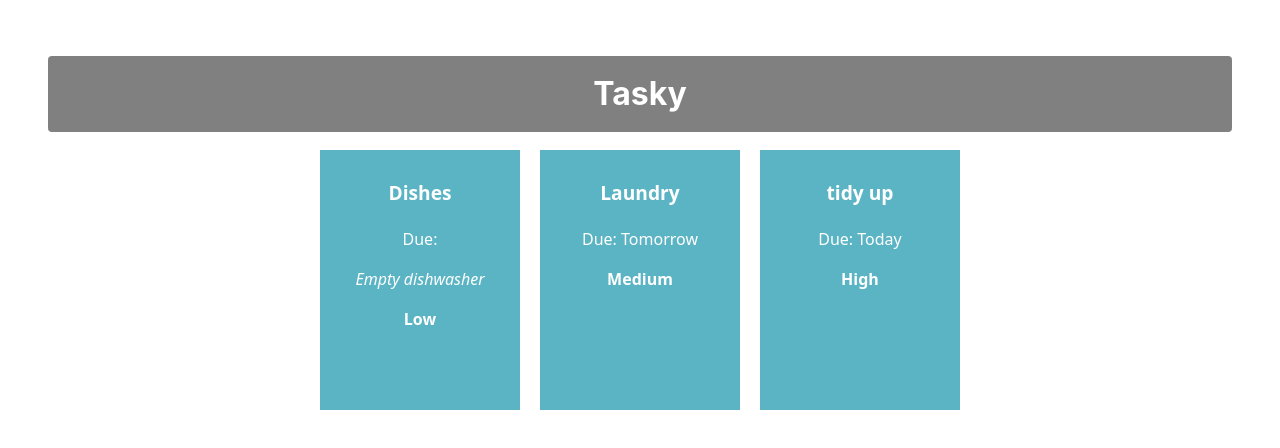
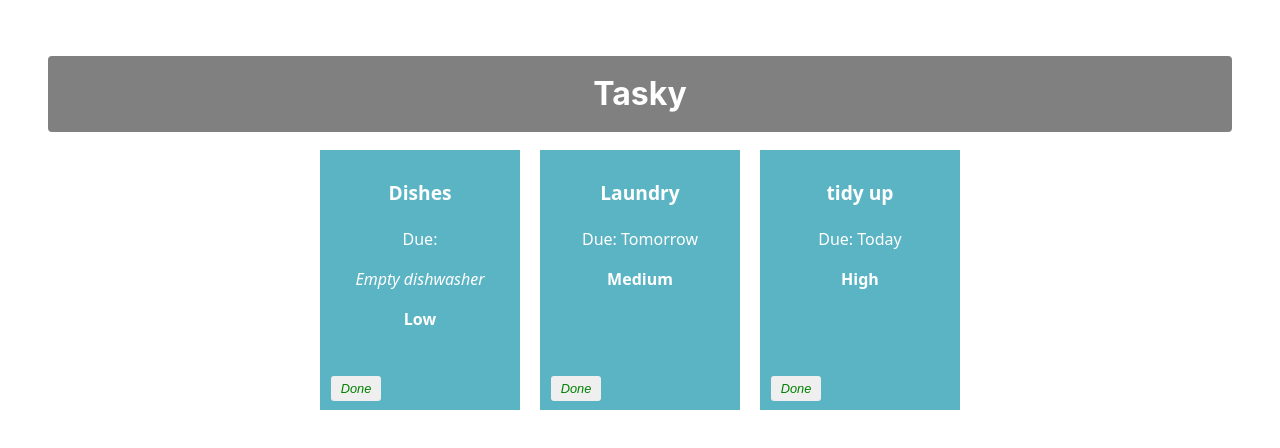
Before and after one commit to Kodsetu/react-basics-labs, a React (Vite) app in the folder tasky/: page / in a window 1280 px wide. Shown: the top 448 px of the page. Built offline with nearby package versions, Linux system fonts and the light colour scheme.

Commit message:
Mark task as done

```diff
--- a/tasky/src/App.css
+++ b/tasky/src/App.css
@@ -48,3 +48,20 @@
 .priority{
   font-weight: bold;
 }
+
+button {
+  border: none;
+  border-radius: 3px;
+  font-style: italic;
+  font-size: .8em;
+  margin: 4px 6px;
+  width: 50px;
+  height: 25px;
+}
+
+.doneButton{
+  position: absolute;
+  bottom: 5px;
+  left: 5px;
+  color: green;
+}
--- a/tasky/src/App.jsx
+++ b/tasky/src/App.jsx
@@ -6,24 +6,33 @@
 
   const[taskState, setTaskState] = useState({
     tasks:[
-      {id: 1, title:"Dishes", description: "Empty dishwasher", deasdline: "Today", priority: "Low"},
-      {id: 2, title: "Laundry", descripion: "Fold clothes and put away", deadline: "Tomorrow", priority: "Medium"},
-      {id: 3, title: "tidy up", deadline: "Today", priority: "High"}
+      {id: 1, title:"Dishes", description: "Empty dishwasher", deasdline: "Today", priority: "Low", done: false},
+      {id: 2, title: "Laundry", descripion: "Fold clothes and put away", deadline: "Tomorrow", priority: "Medium", done: false},
+      {id: 3, title: "tidy up", deadline: "Today", priority: "High", done: false}
     ]
   });
+
+  const doneHandler = (taskIndex) => {
+    const tasks = [...taskState.tasks];
+    tasks[taskIndex].done = !tasks[taskIndex].done;
+    setTaskState({tasks});
+  }
 
   return(
     <div className="container">
       <h1>Tasky</h1>
-      {taskState.tasks.map((task) => (
-        <Task title={task.title}
+      {taskState.tasks.map((task, index) => (
+        <Task
+          title={task.title}
           description={task.description}
           deadline={task.deadline}
           key={task.id}
           priority={task.priority}
+          done={task.done}
+          markDone={() => doneHandler(index)}
         />
       ))}
-      </div>
+    </div>
   )
 }
 
--- a/tasky/src/components/Task.jsx
+++ b/tasky/src/components/Task.jsx
@@ -3,11 +3,12 @@
 const Task = (props) => {
 
     return (
-        <div className="card">
+        <div className="card" style={{backgroundColor: props.done ? 'lightgrey' : '#5bb4c4'}}>
             <p className="title">{props.title}</p>
             <p>Due: {props.deadline}</p>
             <p className="description"> {props.description}</p>
             <p className="priority">{props.priority}</p>
+            <button onClick={props.markDone} className='doneButton'>Done</button>
         </div>
     )
 }
```
